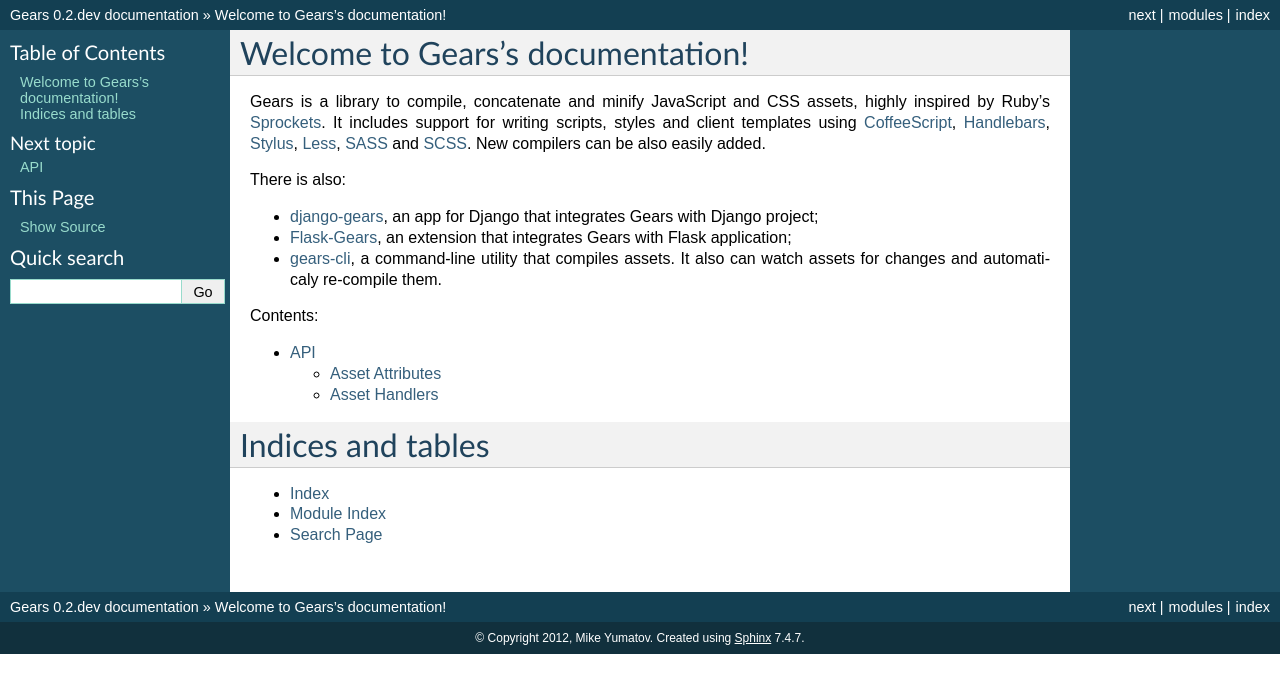
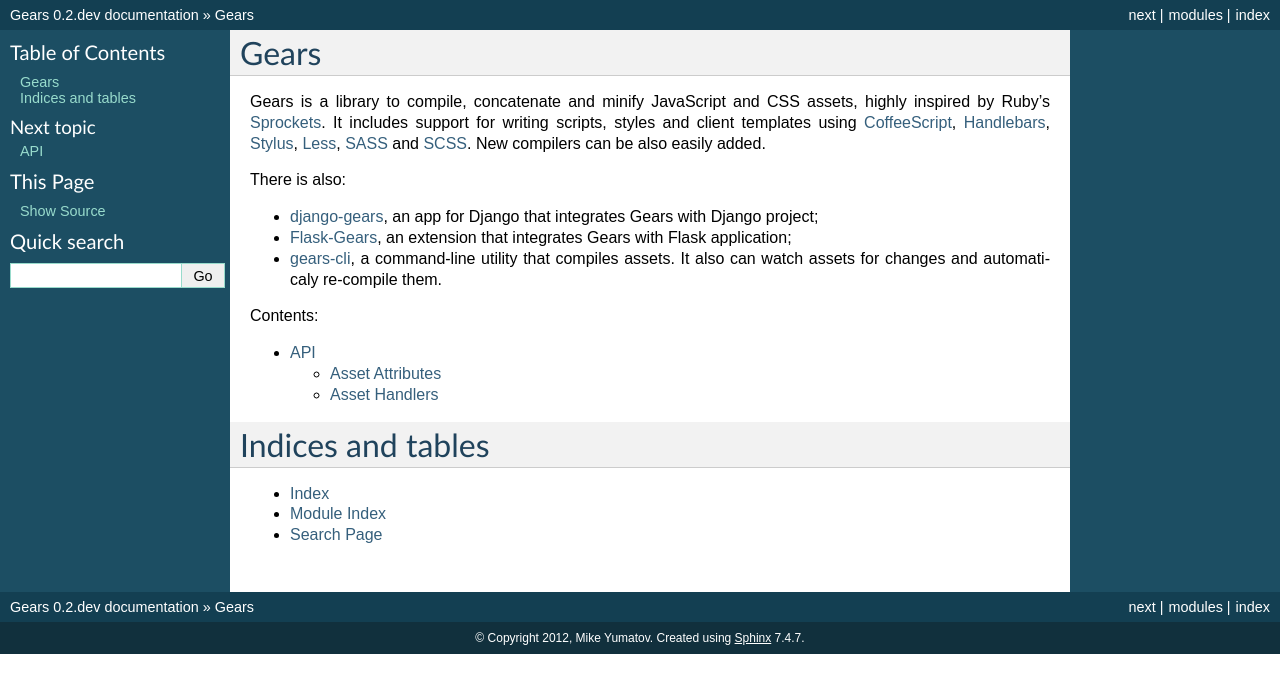
Before and after one commit to gears/gears, a Sphinx documentation site: the page built from docs/index.rst, in a window 1280 px wide. Shown: the top 693 px of the page. Built offline with Sphinx 7.4.7, drawn with Linux system fonts in a browser that asks for light colours; some of the changed lines change nothing that is shown.

Commit message:
Fix docs title

```diff
--- a/docs/index.rst
+++ b/docs/index.rst
@@ -1,10 +1,5 @@
-.. Gears documentation master file, created by
-   sphinx-quickstart on Sat Feb 25 20:20:25 2012.
-   You can adapt this file completely to your liking, but it should at least
-   contain the root `toctree` directive.
-
-Welcome to Gears's documentation!
-=================================
+Gears
+=====
 
 Gears is a library to compile, concatenate and minify JavaScript and CSS
 assets, highly inspired by Ruby's Sprockets_. It includes support for writing
```
